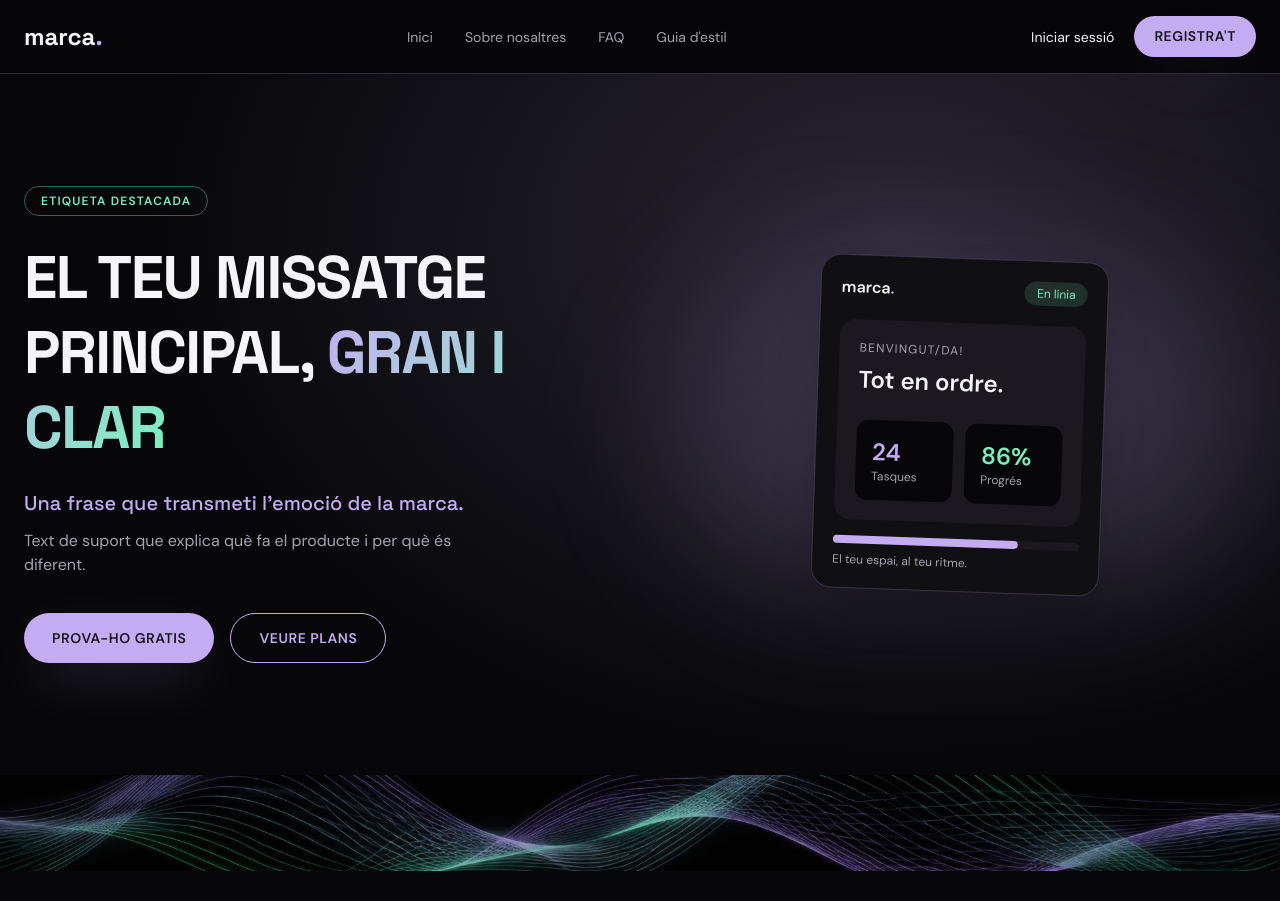
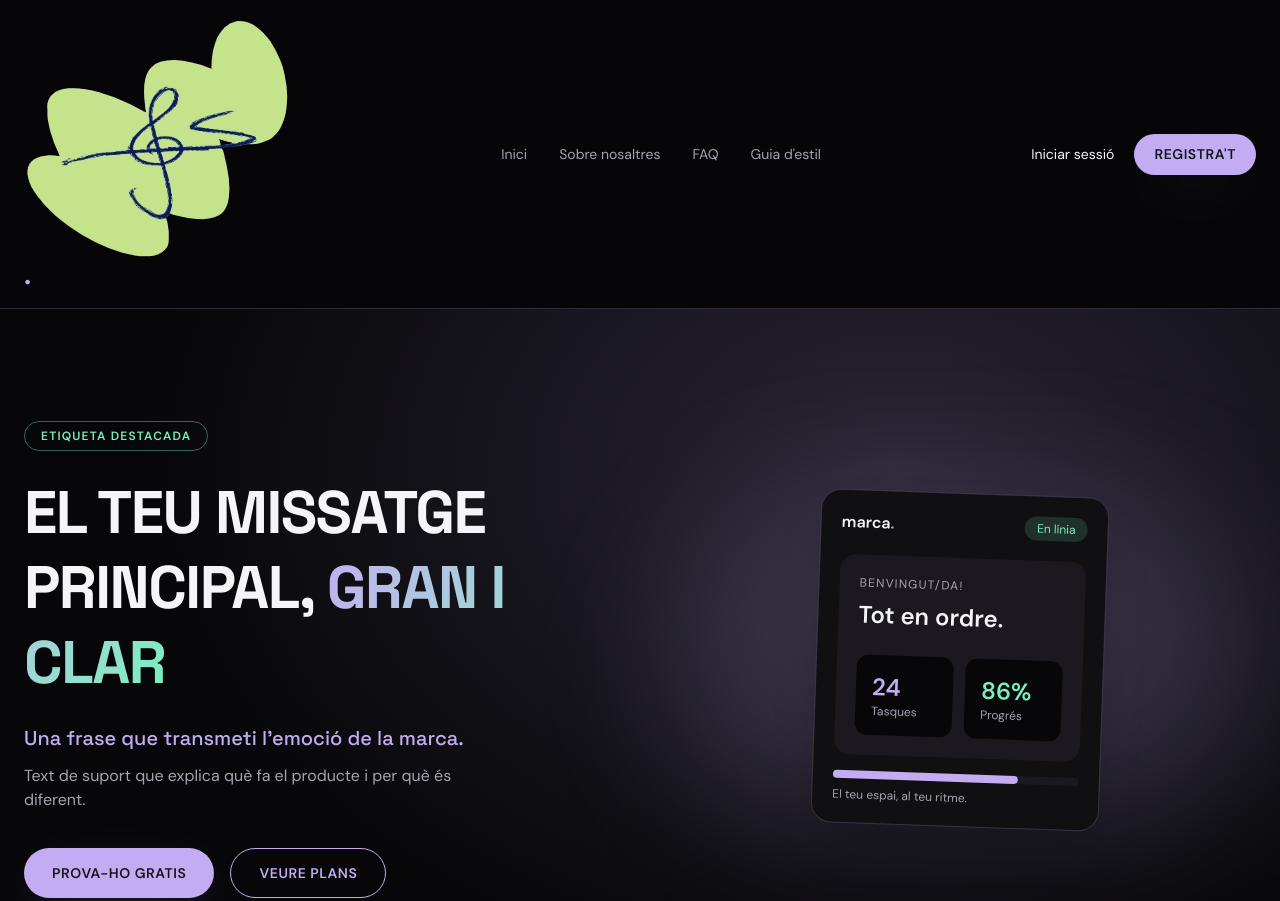
Before and after one commit to 2DAM-202627-PROJECTE/Grup2, a website built with Vite: page index.html in a window 1280 px wide. Shown: the top 901 px of the page. Built offline with nearby package versions, Linux system fonts and the light colour scheme.

Commit message:
Logo visible

```diff
--- a/index.html
+++ b/index.html
@@ -16,7 +16,7 @@
 <body x-data="siteUI">
     <header class="sticky top-0 z-50 border-b border-border bg-background/90 backdrop-blur-xl">
         <div class="mx-auto flex max-w-7xl items-center justify-between px-6 py-4"><a href="index.html"
-                class="font-display text-2xl font-bold">marca<span class="text-primary">.</span></a>
+                class="font-display text-2xl font-bold"><img src="src/assets/logo_Sonora.png" alt="Logo"><span class="text-primary">.</span></a>
             <nav class="hidden items-center gap-8 md:flex"><a class="text-sm text-muted hover:text-primary"
                     href="index.html">Inici</a><a class="text-sm text-muted hover:text-primary" href="about.html">Sobre
                     nosaltres</a><a class="text-sm text-muted hover:text-primary" href="faq.html">FAQ</a><a
```
Also changed, not shown: package.json (+10 -2 lines), src/assets/logoGran.png (added).
